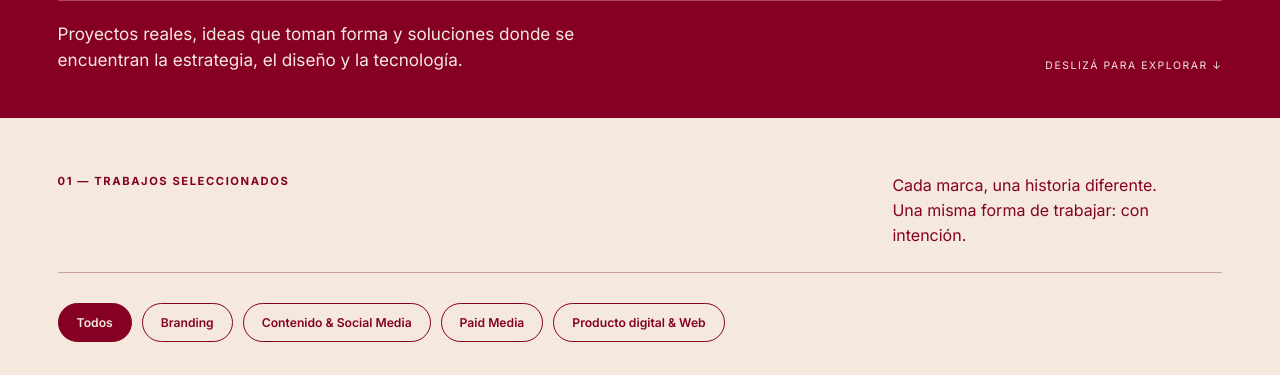
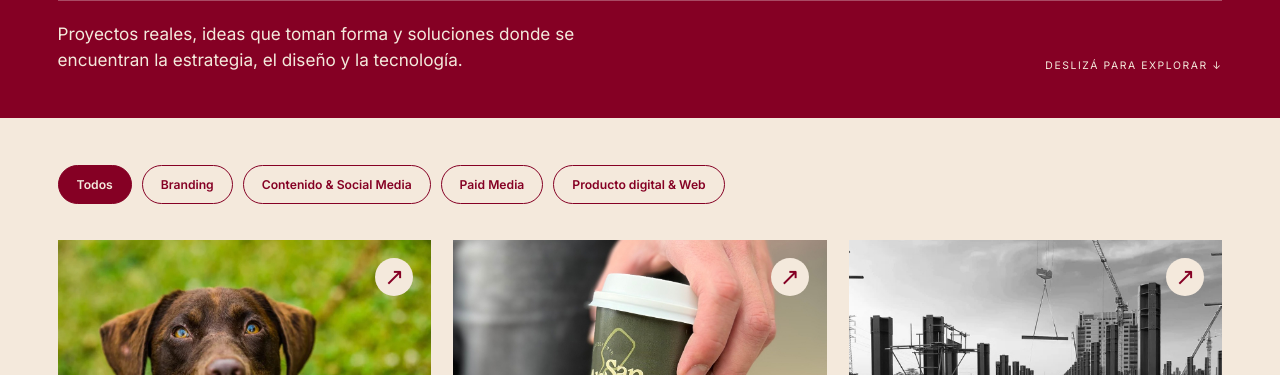
Before and after one commit to celigomezsadir-collab/muy-celina, a plain HTML site: page pages/proyectos.html in a window 1280 px wide. Shown: the part 365-740 px from the top of the page. Drawn offline with Linux system fonts and the light colour scheme; a web font is replaced by a local one.

Commit message:
Remove header for selected works section
Removed section header for selected works in the proyectos page.

```diff
--- a/pages/proyectos.html
+++ b/pages/proyectos.html
@@ -41,9 +41,6 @@
         </section>
         <section class="pj-index" id="trabajos">
             <div class="container">
-                <div class="pj-section-head"><span>01 — TRABAJOS SELECCIONADOS</span>
-                    <p>Cada marca, una historia diferente.<br />Una misma forma de trabajar: con intención.</p>
-                </div>
                 <div aria-label="Filtrar proyectos" class="pj-filters" role="group"><button aria-pressed="true"
                         class="pj-filter active" data-filter="todos" type="button">Todos</button><button
                         aria-pressed="false" class="pj-filter" data-filter="branding"
```
